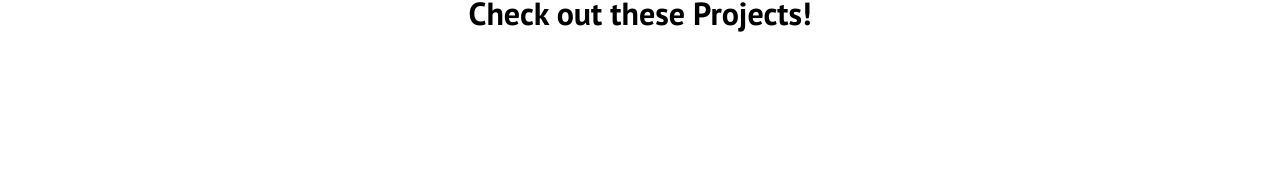
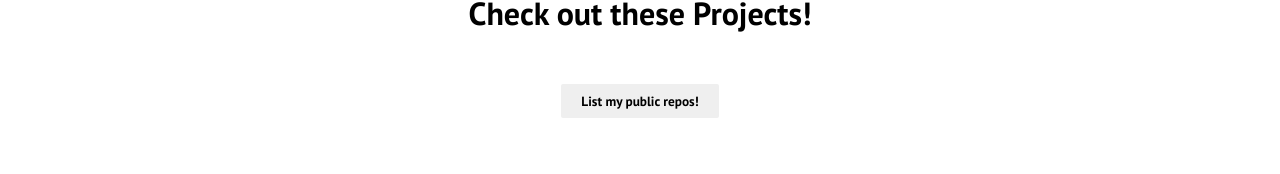
Before and after one commit to neelfrost19/frost-rust, a React (Create React App) app: page / in a window 1280 px wide. Shown: the part 952-1126 px from the top of the page. Built offline with nearby package versions, Linux system fonts and the light colour scheme.

Commit message:
-box container updated

```diff
--- a/src/component/BoxContainer.js
+++ b/src/component/BoxContainer.js
@@ -3,11 +3,42 @@ import './BoxContainer.css';
 import Box from './Box';
 import {useEffect, useState} from "react";
 import axios from "axios"
+import { Button } from './Button';
 
 
 function BoxContainer() {
     const[repo, setRepo] = useState([]);
+    const[repoData, setRepoData] =useState('');
+    const[btnVis, setBtnVis] = useState(true);
 
+    async function repoDataURL() {
+        //Get repo data about github user
+        setBtnVis(false);
+        await fetch("https://api.github.com/users/neelfrost19/repos")
+          .then((res) => res.json())
+          .then(
+            (result) => {
+              console.log(36, result);
+              const list = result.map((item) => (
+
+                <div>
+                    <ul className='box__items'>
+                        <Box
+                        src='images/img-2.jpg'
+                        text = 'tytytuytuytt6uytuy6tuy6tuy6tyutuytyutuytuy6tuy6t67ut67t67t'
+                        label = {item.name}
+                        path='/Home'
+                        />
+                    </ul>
+                </div>
+              ));
+              setRepoData(list);
+            },
+            (error) => {
+              console.log(error);
+            }
+          );
+      }
     const getRepo = async () => {
             try{
                 const data = await axios('https://api.github.com/users/neelfrost19/repos');
@@ -26,6 +57,10 @@ function BoxContainer() {
       <h1>Check out these Projects!</h1>
       <div className='box__container'>
         <div className='box__wrapper'>
+        {btnVis && <Button variant="primary" onClick={repoDataURL}>
+                    List my public repos!
+        </Button>}
+        {repoData}
           {/*<ul className='box__items'>
             <Box
               src='images/img-9.jpg'
@@ -40,7 +75,7 @@ function BoxContainer() {
               path='/Home'
             />
           </ul>*/}
-          <ul className='box__items'>
+          {/*<ul className='box__items'>
           {repo.length!==0?repo.data.map((item, i)=>{
                 <Box
                 src='images/img-2.jpg'
@@ -51,7 +86,7 @@ function BoxContainer() {
                }
             ):[]
           }
-          </ul>
+          </ul>*/}
         </div>
       </div>
     </div>
--- a/src/component/Button.js
+++ b/src/component/Button.js
@@ -18,7 +18,7 @@ export const Button = ({
 
     const checkSize = sizes.includes(size) ? size : sizes[0];
     return(
-    <Link to='/data' className='btn-mobile'>
+    <Link to='' className='btn-mobile'>
         <button
         type={type}
         className={'btn ${checkStyle} ${checkSize}'}
```
